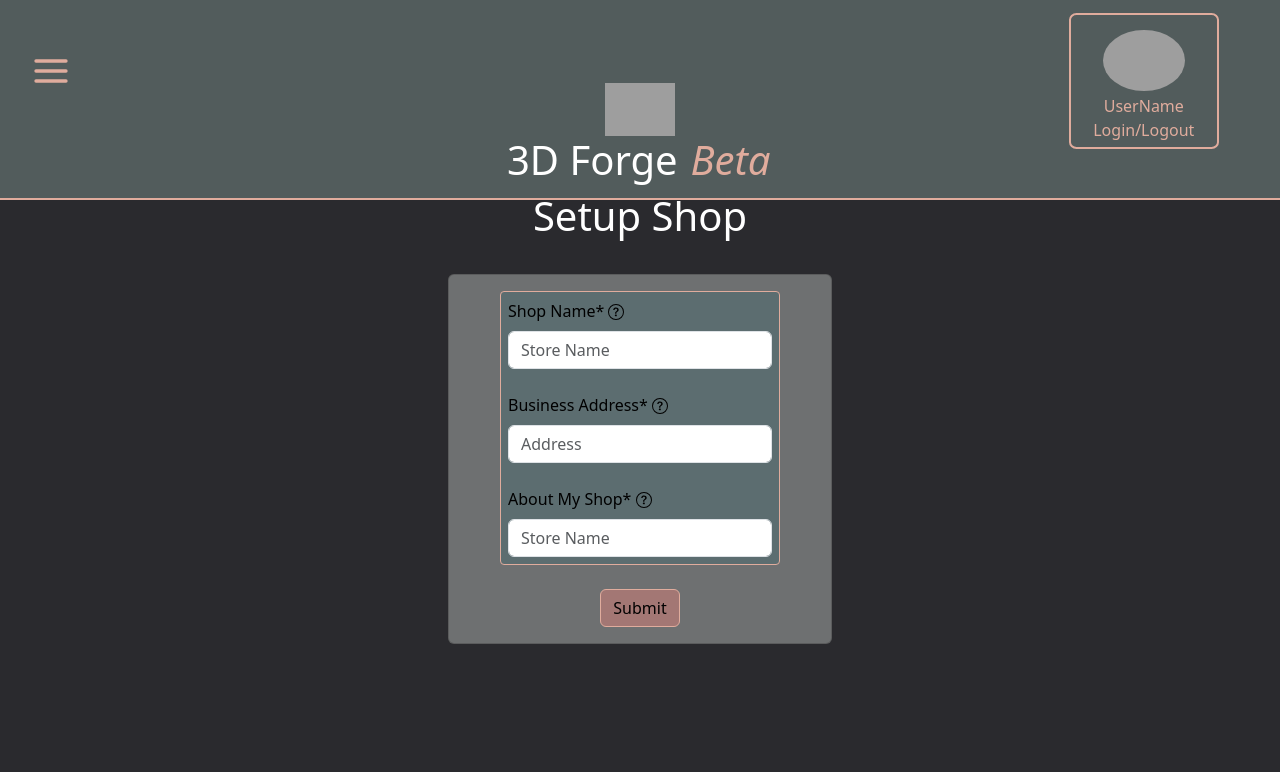
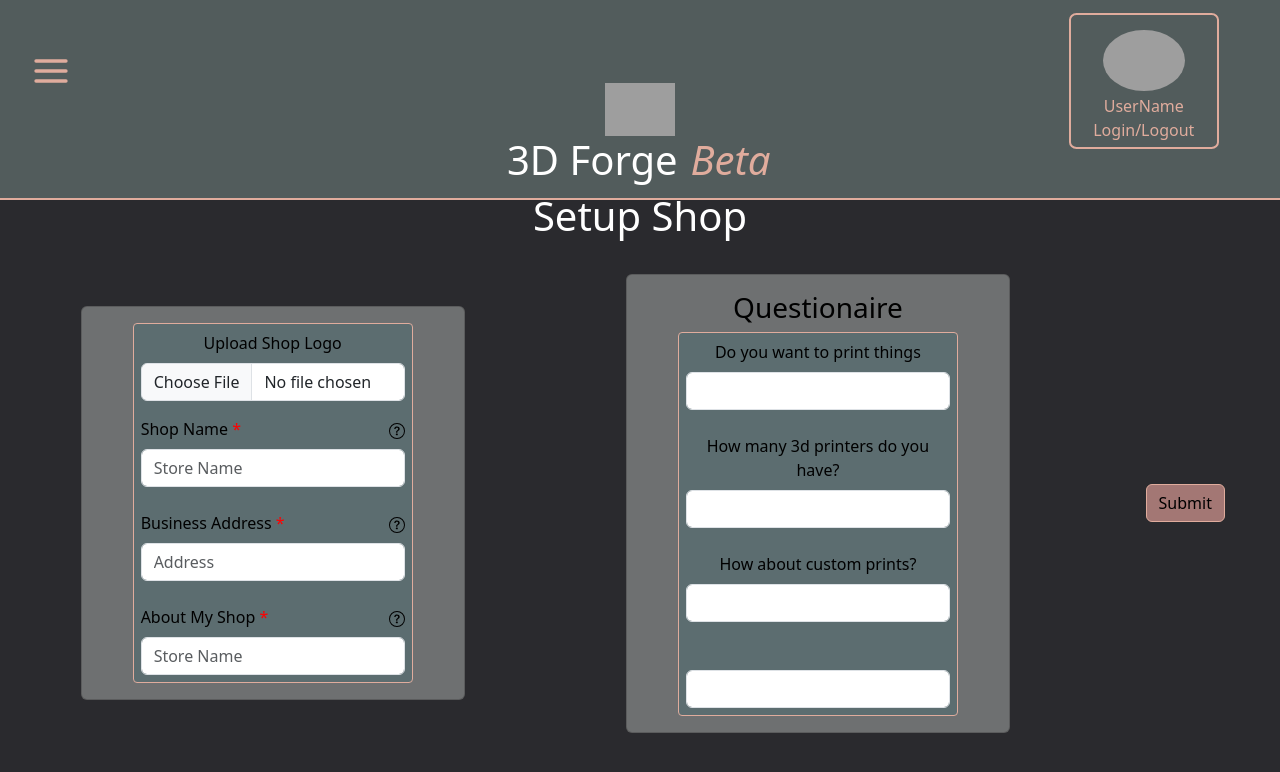
Before and after one commit to phellwege/3d_print_forge, a React (Create React App) app: page /CreateStore in a window 1280 px wide. Shown: the top 772 px of the page. Built offline with nearby package versions, Linux system fonts and the light colour scheme; grey boxes are pictures that could not be loaded; a web font is replaced by a local one.

Commit message:
fixed routing

```diff
--- a/src/App.js
+++ b/src/App.js
@@ -4,7 +4,6 @@ import { StoreProvider } from './context/StoreContext';
 import Home from './views/Home';
 import UserProfile from './views/UserProfile';
 import MarketPlace from './views/MarketPlace';
-import AboutMe from './views/AboutMe';
 import Storefront from './views/Storefront';
 import CreateStore from './views/CreateStore';
 import Details from './views/Details';
@@ -24,7 +23,6 @@ function App() {
             <Route exact path="/UserProfile" element={<UserProfile />} />
             <Route exact path="/CreateStore" element={<CreateStore />} />
             <Route exact path="/MarketPlace" element={<MarketPlace />} />
-            <Route exact path="/AboutMe" element={<AboutMe />} />
             <Route exact path="/Storefront" element={<Storefront />} />
             <Route exact path="/Details" element={<Details />} />
             <Route exact path="/" element={<Home />} />
--- a/src/views/AboutMe.js
+++ /dev/null
@@ -1,14 +0,0 @@
-import React from 'react'
-import Header from '../components/Header';
-
-// this is going to be for users and content creators
-export default function AboutMe() {
-  return (
-    <>
-    <Header />
-    <div>
-
-    </div>
-    </>
-  )
-}
--- a/src/views/CreateStore.js
+++ b/src/views/CreateStore.js
@@ -1,7 +1,7 @@
 import React from 'react'
 import Header from '../components/Header'
 
-import { Button, Card, Alert, Form, OverlayTrigger, Tooltip} from 'react-bootstrap';
+import { Button, Card, Alert, Form, OverlayTrigger, Tooltip, FormGroup, FormLabel, FormControl} from 'react-bootstrap';
 import { Link } from 'react-router-dom';
 import { BsQuestionCircle } from "react-icons/bs";
 
@@ -10,8 +10,8 @@ import '../views/main.css';
 export default function CreateStore() {
 
     const shopNameTooltip = "Enter a Shop Name";
-    const businessAdressTooltip = "";
-    const aboutMyShopTooltip ="";
+    const businessAdressTooltip = "Enter a Business Address for your shop";
+    const aboutMyShopTooltip ="Tell us about your shop";
 
     return (
         <>
@@ -23,11 +23,19 @@ export default function CreateStore() {
                     <Card.Body>
                         <div className='cardInnerDiv'>
                             <Form>
+                            <Form.Group controlId="formFile" className="mb-3">
+                                <Form.Label>Upload Shop Logo</Form.Label>
+                                <Form.Control type="file" />
+                            </Form.Group>
+
                                 <Form.Group>
                                     <Form.Label className="d-flex justify-content-between align-items-center" >
                                         <div className="text-center">
-                                            Shop Name
-                                            <span className="required-indicator">*</span>{" "}
+                                            <div>
+                                                Shop Name
+                                                <span className="required-indicator">{" "}*</span>
+                                            </div>
+
                                             <OverlayTrigger
                                             overlay={<Tooltip id="tooltip">{shopNameTooltip}</Tooltip>}
                                             >
@@ -49,8 +57,10 @@ export default function CreateStore() {
                                     <br/>
                                     <Form.Label className="d-flex justify-content-between align-items-center" >
                                         <div className="text-center">
-                                            Business Address
-                                            <span className="required-indicator">*</span>{" "}
+                                            <div>
+                                                Business Address
+                                                <span className="required-indicator">{" "}*</span>
+                                            </div>
                                             <OverlayTrigger
                                             overlay={<Tooltip id="tooltip">{businessAdressTooltip}</Tooltip>}
                                             >
@@ -72,8 +82,10 @@ export default function CreateStore() {
                                     <br/>
                                     <Form.Label className="d-flex justify-content-between align-items-center" >
                                         <div className="text-center">
-                                            About My Shop
-                                            <span className="required-indicator">*</span>{" "}
+                                            <div>
+                                                About My Shop
+                                                <span className="required-indicator">{" "}*</span>
+                                            </div>
                                             <OverlayTrigger
                                             overlay={<Tooltip id="tooltip">{aboutMyShopTooltip}</Tooltip>}
                                             >
@@ -95,10 +107,32 @@ export default function CreateStore() {
                                 </Form.Group>
                             </Form>
                         </div>
-                        <br/>
-                        <Button>Submit</Button>
                     </Card.Body>
                 </Card>
+                <Card>
+                    <Card.Body>
+                        <h3>Questionaire</h3>
+                        <div className='cardInnerDiv'>
+                            <Form>
+                                <FormGroup>
+                                    <FormLabel>Do you want to print things</FormLabel>
+                                    <FormControl/>
+                                    <br/>
+                                    <FormLabel>How many 3d printers do you have?</FormLabel>
+                                    <FormControl/>
+                                    <br/>
+                                    <FormLabel>How about custom prints?</FormLabel>
+                                    <FormControl/>
+                                    <br/>
+                                    <FormLabel></FormLabel>
+                                    <FormControl/>
+                                </FormGroup>
+                            </Form>
+                        </div>
+                    </Card.Body>
+                </Card>
+                <Button>Submit</Button>
+                {/* after submission create entity and redirect to mystore page */}
             </div>
         </div>
         </>
--- a/src/views/Storefront.js
+++ b/src/views/Storefront.js
@@ -10,6 +10,7 @@ import TodoComponent from '../components/TodoComponent';
 import PrintMarketPlace from '../components/PrintMarketPlace';
 import Reviews from '../components/Reviews';
 import CurrentItemsForSale from '../components/CurrentItemsForSale';
+
 // modals visible on this page
 
 
@@ -41,11 +42,15 @@ export default function Storefront() {
       <Reviews />
       <UploadStl />
       <CurrentItemsForSale />
-      <TodoComponent />
-      <PrintMarketPlace />
       {/* add service or item to your store */}
       {/* if doing prints for people how many printers do you have and what type of printer is it SL or FDM */}
       {/* Owner only -> can go to creationhub where they have a todo and list of current jobs */}
+      </div>
+
+      <h1>3D Printing Section</h1>
+      <div className='secondaryPageWrapper'>
+        <TodoComponent />
+        <PrintMarketPlace />
       </div>
     </div>
     </>
--- a/src/views/UserProfile.js
+++ b/src/views/UserProfile.js
@@ -15,14 +15,17 @@ export default function UserProfile() {
   const {
     UserSwiper
   } = useUser();
-  const history = useNavigate()
+  const history = useNavigate();
+  function handleNavCreateStore(){
+    history('/CreateStore')
+  }
 
   // edit function to operate properly if user has registered a store
   function storeOwner() {
       return (
         <div>
           <p>You don't currently have a storefront</p>
-          <Button onClick={history('/CreateStore')}>Open Shop</Button>
+          <Button onClick={handleNavCreateStore}>Open Shop</Button>
         </div>
       )
   }
--- a/src/views/main.css
+++ b/src/views/main.css
@@ -257,3 +257,11 @@ input[type=radio]{
     color: #E88873;
     cursor: pointer;
 }
+.required-indicator {
+    color: red;
+}
+.text-center {
+    width: 100%;
+    display: flex;
+    justify-content: space-between;
+}
```
Also changed, not shown: src/views/ItemDetails.js (deleted, +0 -14 lines).
